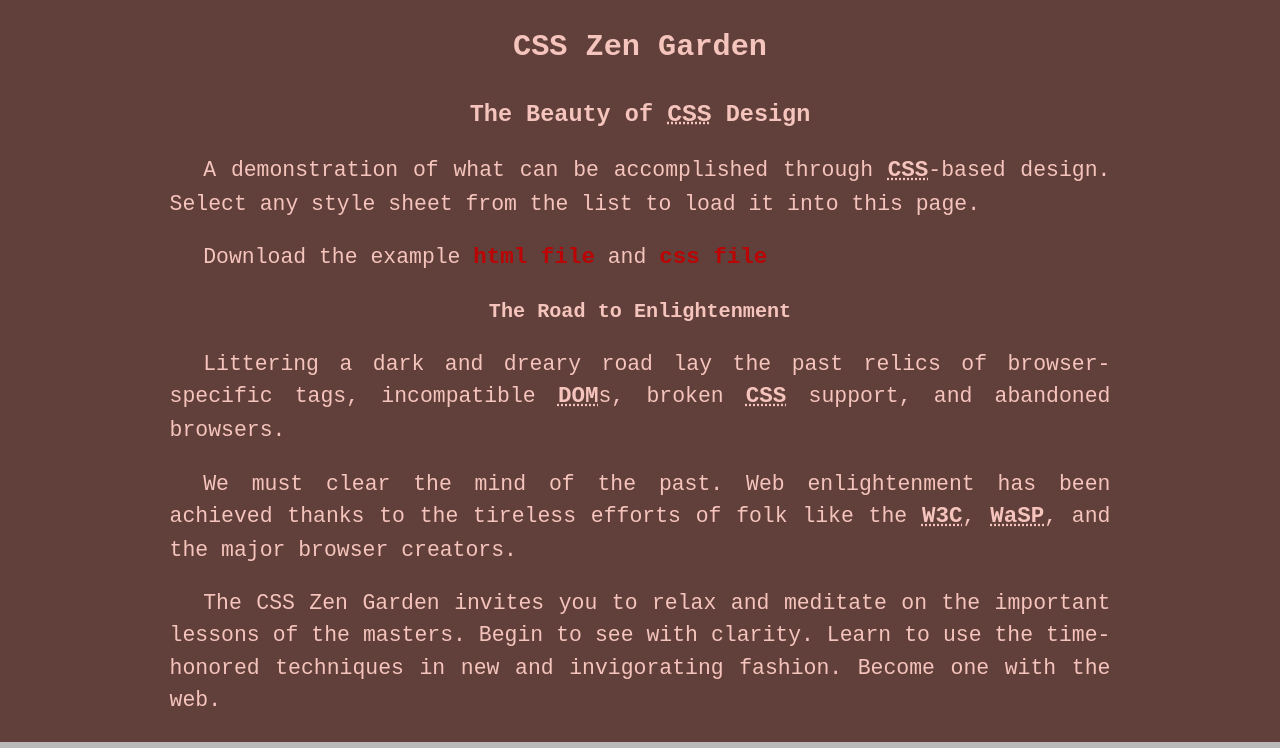
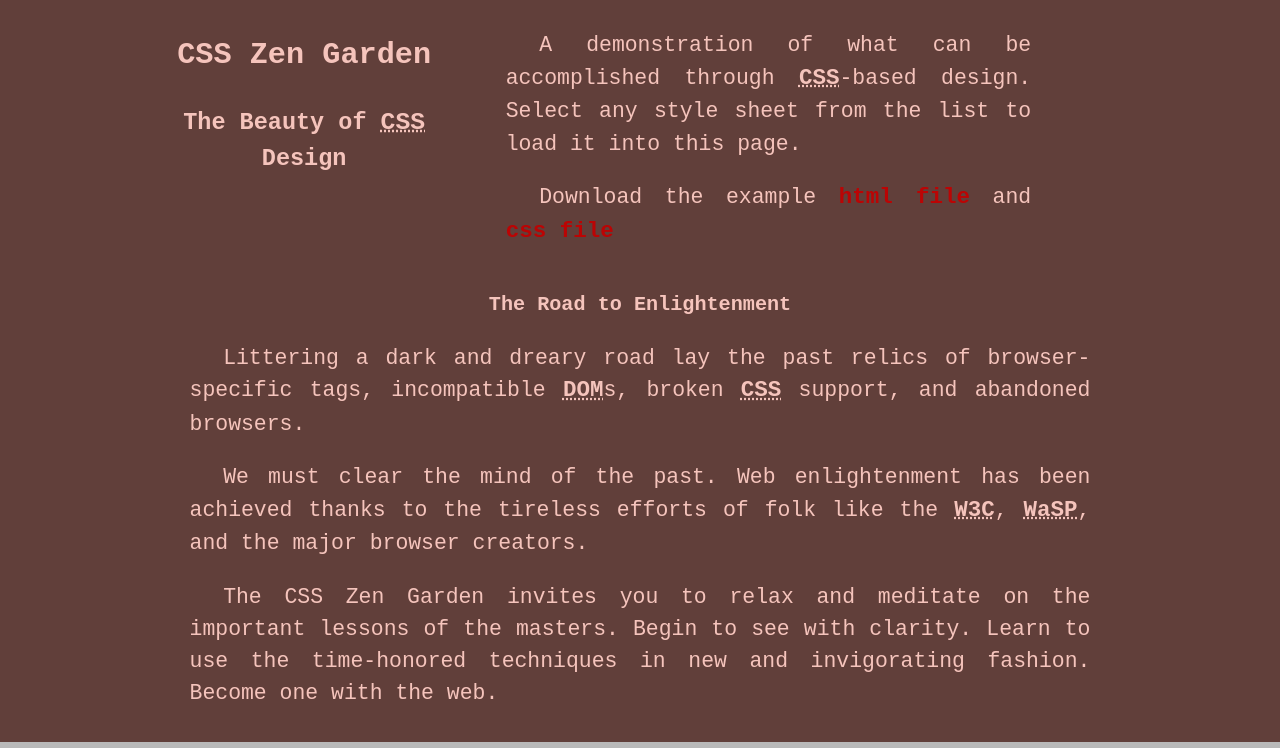
Before and after one commit to COLTEC-DAW/E02-CSS, a plain HTML site: page index.html in a window 1280 px wide. Shown: the top 748 px of the page. Drawn offline with Linux system fonts and the light colour scheme.

Commit message:
Grid completed

```diff
--- /dev/null
+++ b/grid.css
@@ -0,0 +1,40 @@
+.container{
+    width: 100%;
+    max-width: 1600px;
+    max-height: 900px;
+    margin: auto;
+}
+
+/* .row{
+
+} */
+
+.col1, .col2, .col4, .col8, .col12 {
+    float: left;
+    padding: 0 1% 0 1%;
+}
+
+.col1   { width: 6%; }
+.col2   { width: 15%; }
+.col4   { width: 30%; }
+.col8   { width: 60%; }
+.col12  { width: 98%; }
+.col2{
+    width: 13%;
+}
+
+.col4{
+    width: 30%;
+}
+
+.col8{
+    width: 60%;
+}
+
+.col12{
+    width: 98%;
+}
+
+/* .col8{
+
+} */
--- a/index.html
+++ b/index.html
@@ -6,6 +6,7 @@
     <title>CSS Zen Garden: The Beauty of CSS Design</title>
 
     <link rel="stylesheet" media="screen" href="style.css">
+    <link rel="stylesheet" media="screen" href="grid.css">
     <meta name="viewport" content="width=device-width, initial-scale=1.0">
     <meta name="author" content="Dave Shea">
     <meta name="description" content="A demonstration of what can be accomplished visually through CSS-based design.">
@@ -13,15 +14,15 @@
 </head>
 
 <body id="css-zen-garden">
-    <div class="page-wrapper">
+    <div class="page-wrapper container">
 
-        <section class="intro" id="zen-intro">
-            <header role="banner">
+        <section class="intro col12" id="zen-intro">
+            <header role="banner" class="col4">
                 <h1>CSS Zen Garden</h1>
                 <h2>The Beauty of <abbr title="Cascading Style Sheets">CSS</abbr> Design</h2>
             </header>
 
-            <div class="summary" id="zen-summary" role="article">
+            <div class="summary col8" id="zen-summary" role="article">
                 <p>A demonstration of what can be accomplished through <abbr
                         title="Cascading Style Sheets">CSS</abbr>-based design. Select any style sheet from the list to
                     load it into this page.</p>
@@ -31,7 +32,7 @@
                 </p>
             </div>
 
-            <div class="preamble" id="zen-preamble" role="article">
+            <div class="preamble col12" id="zen-preamble" role="article">
                 <h3>The Road to Enlightenment</h3>
                 <p>Littering a dark and dreary road lay the past relics of browser-specific tags, incompatible <abbr
                         title="Document Object Model">DOM</abbr>s, broken <abbr
@@ -45,8 +46,8 @@
             </div>
         </section>
 
-        <div class="main supporting" id="zen-supporting" role="main">
-            <div class="explanation" id="zen-explanation" role="article">
+        <div class="main supporting col8" id="zen-supporting" role="main">
+            <div class="explanation col12" id="zen-explanation" role="article">
                 <h3>So What is This About?</h3>
                 <p>There is a continuing need to show the power of <abbr title="Cascading Style Sheets">CSS</abbr>. The
                     Zen Garden aims to excite, inspire, and encourage participation. To begin, view some of the existing
@@ -60,7 +61,7 @@
                     always push it further.</p>
             </div>
 
-            <div class="participation" id="zen-participation" role="article">
+            <div class="participation col12" id="zen-participation" role="article">
                 <h3>Participation</h3>
                 <p>Strong visual design has always been our focus. You are modifying this page, so strong <abbr
                         title="Cascading Style Sheets">CSS</abbr> skills are necessary too, but the example files are
@@ -92,7 +93,7 @@
                     and gallery of future techniques we can all look forward to.</p>
             </div>
 
-            <div class="requirements" id="zen-requirements" role="article">
+            <div class="requirements col12" id="zen-requirements" role="article">
                 <h3>Requirements</h3>
                 <p>Where possible, we would like to see mostly <abbr title="Cascading Style Sheets, levels 1 and 2">CSS
                         1 &amp; 2</abbr> usage. <abbr title="Cascading Style Sheets, levels 3 and 4">CSS 3 &amp;
@@ -141,7 +142,7 @@
         </div>
 
 
-        <aside class="sidebar" role="complementary">
+        <aside class="sidebar col4" role="complementary">
             <div class="wrapper">
                 <div class="design-selection" id="design-selection">
                     <h3 class="select">Select a Design:</h3>
--- a/style.css
+++ b/style.css
@@ -3,7 +3,7 @@
 }
 
 html {
-    width: 80%;
+    max-width: 100%;
     margin-bottom: 3%;
     padding: 0 10% 0 10%;
 }
@@ -25,14 +25,12 @@
 
 .sidebar{
     float: left;
-    width: 33%;
     padding-left: 5px;
     padding-right: 5px;
 
 }
 .main{
     float: left;
-    width: 66%;
 }
 
 .supporting, .intro{
```
